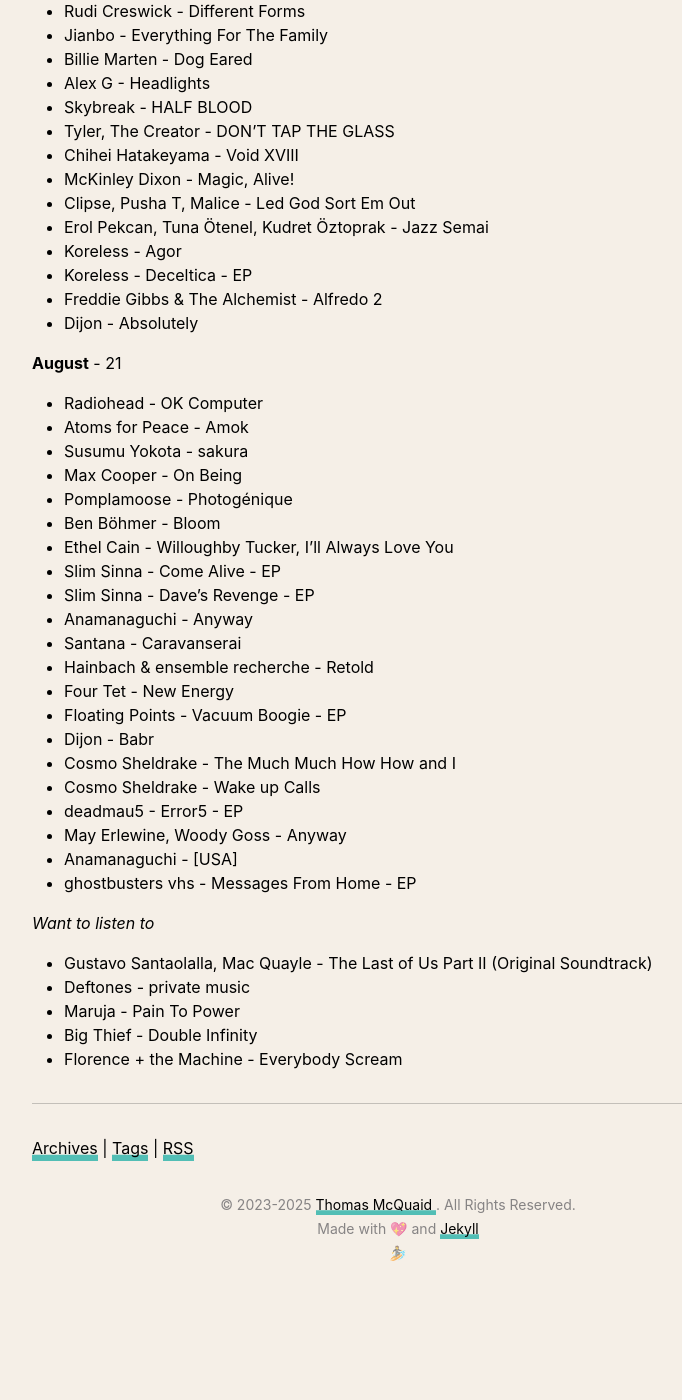
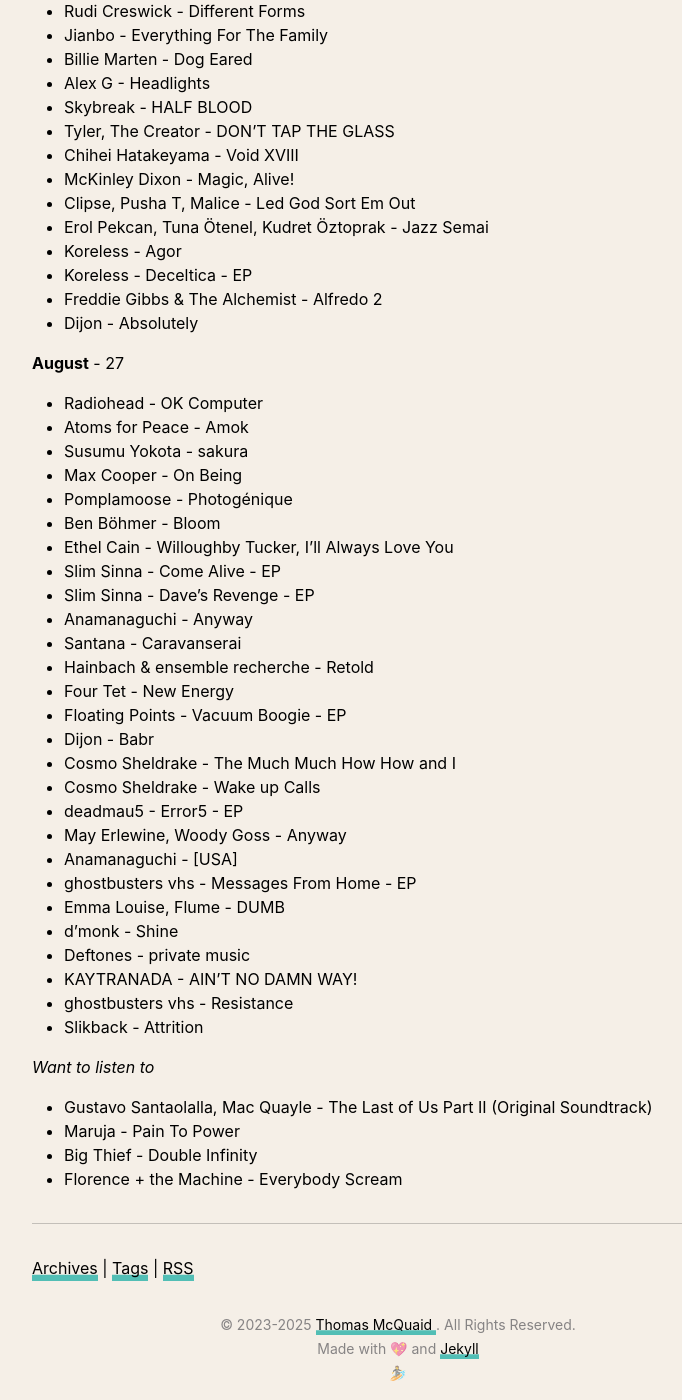
Before and after one commit to thomasmcquaidee/thomasmcquaidee.github.io, a Jekyll site: the page built from _posts/2025-01-21-listening-to-more-albums.md, in a window 1280 px wide and 1400 px high, scrolled down 4137 px. Shown: the whole window, without its empty margins (242-924 px from the left). Built offline with Jekyll 4.4.1, drawn with Linux system fonts in a browser that asks for light colours; before the commit the page ends 5417 px from its top, so only the background shows below that; some of the changed text lies outside the part shown.

Commit message:
Update 2025-01-21-listening-to-more-albums.md

```diff
--- a/_posts/2025-01-21-listening-to-more-albums.md
+++ b/_posts/2025-01-21-listening-to-more-albums.md
@@ -9,7 +9,7 @@
 
 I've been making an effort to listen to more albums as full, cohesive bodies of work. It seems silly, especially considering my line of work, but I sometimes find it quite difficult to just sit a listen to a full album without getting distracted or bored. I love the idea of an album being a work of art that should be enjoyed as an album, rather than a collection of songs, so to change that I've been making more time to sit and listen, and I'll be updating this post with every album I listen to in 2025!
 
-Current Total = 169 albums, averaging 5 albums/week (last updated 2025-08-21)
+Current Total = 175 albums, averaging 5 albums/week (last updated 2025-08-25)
 
 
 **January** 7
@@ -175,7 +175,7 @@
 - Freddie Gibbs & The Alchemist - Alfredo 2
 - Dijon - Absolutely
 
-**August** - 21
+**August** - 27
 - Radiohead - OK Computer
 - Atoms for Peace - Amok
 - Susumu Yokota - sakura
@@ -197,10 +197,15 @@
 - May Erlewine, Woody Goss - Anyway
 - Anamanaguchi - [USA]
 - ghostbusters vhs - Messages From Home - EP
+- Emma Louise, Flume - DUMB
+- d'monk - Shine
+- Deftones - private music
+- KAYTRANADA - AIN'T NO DAMN WAY!
+- ghostbusters vhs - Resistance
+- Slikback - Attrition
 
 *Want to listen to*
 - Gustavo Santaolalla, Mac Quayle - The Last of Us Part II (Original Soundtrack)
-- Deftones - private music
 - Maruja - Pain To Power
 - Big Thief - Double Infinity
 - Florence + the Machine - Everybody Scream
```
